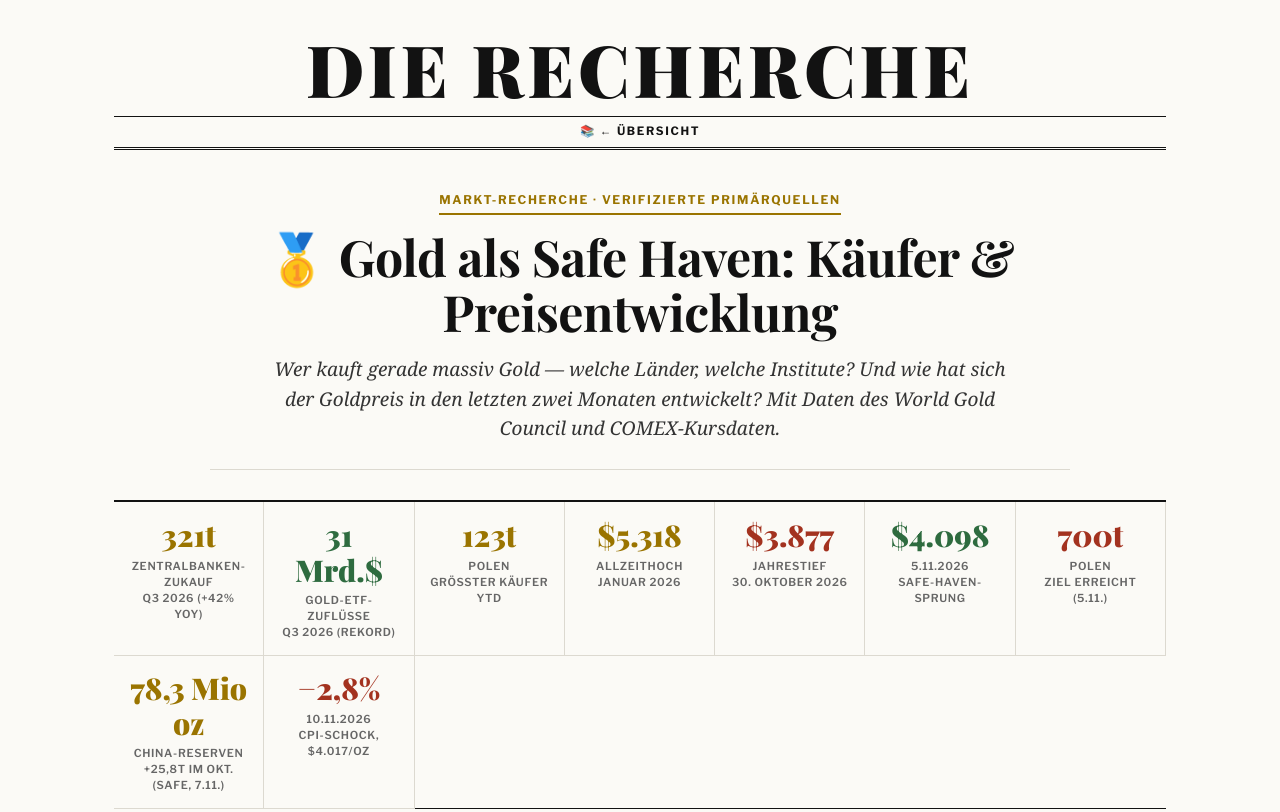
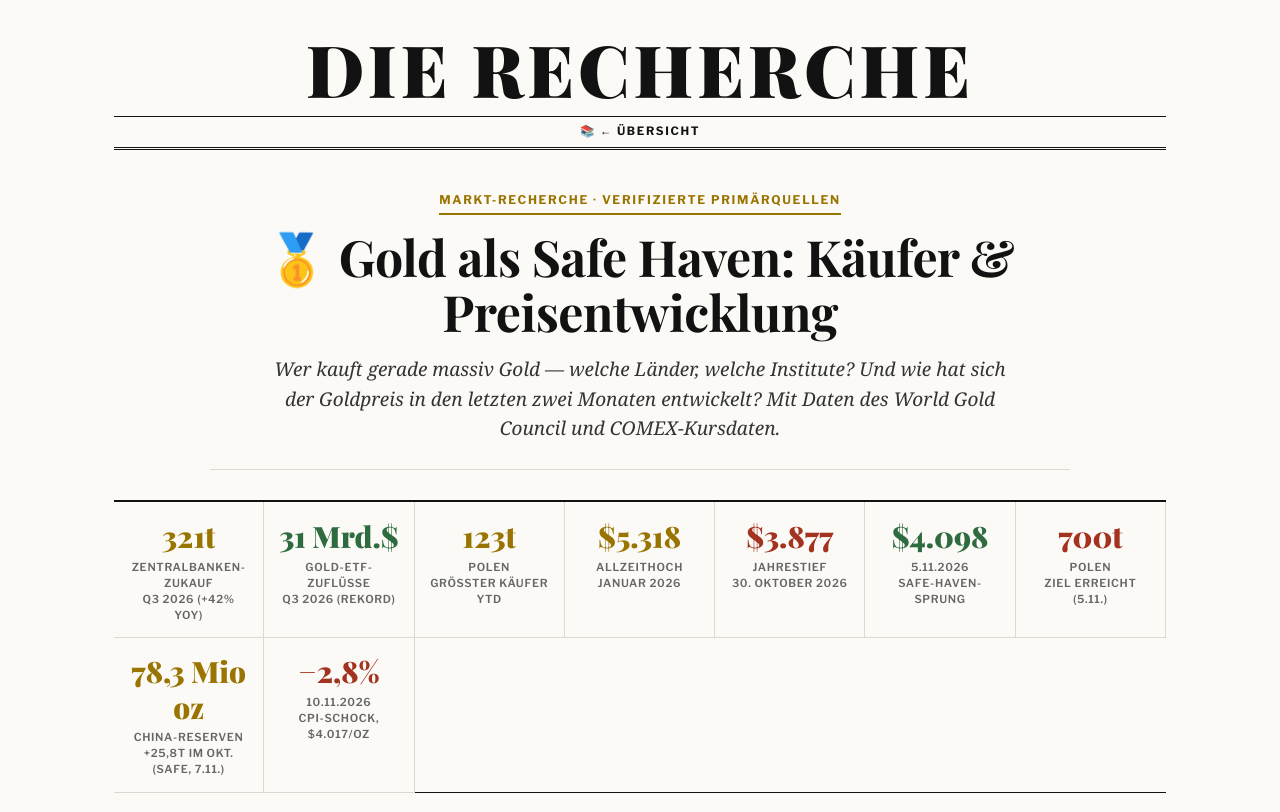
Before and after one commit to otype/research-lab, a plain HTML site: page papers/gold-safe-haven-2026/index.html in a window 1280 px wide. Shown: the top 812 px of the page. Drawn offline with nearby package versions, Linux system fonts and the light colour scheme; a web font is replaced by a local one.

Commit message:
Stats-Zahlen-Overflow-Fix
Gleicher Fix wie auf dem internen Mirror: .stat .n Schriftgröße war fest auf 30px, brach bei langen Werten aus der Box. Jetzt clamp(18px,2.3vw,30px) + overflow-wrap/word-break als Fallback.

```diff
--- a/papers/gold-safe-haven-2026/index.html
+++ b/papers/gold-safe-haven-2026/index.html
@@ -38,7 +38,7 @@ h1{font:700 clamp(30px,5vw,50px)/1.1 var(--head);margin:0 0 16px;color:var(--ink
 .stats{display:grid;grid-template-columns:repeat(auto-fit,minmax(140px,1fr));gap:0;margin:30px 0 10px;
   border-top:2px solid var(--rule);border-bottom:1px solid var(--rule)}
 .stat{padding:16px 14px 14px;text-align:center;border-right:1px solid var(--line);border-bottom:1px solid var(--line);margin-bottom:-1px}
-.stat .n{font:900 30px/1.15 var(--head);color:var(--acc)}
+.stat .n{font:900 clamp(18px,2.3vw,30px)/1.2 var(--head);color:var(--acc);overflow-wrap:break-word;word-break:break-word;hyphens:none}
 .stat .n.ok,.stat.ok .n{color:var(--ok)}
 .stat .n.warn,.stat.warn .n{color:var(--warn)}
 .stat .l{font:600 11px/1.45 var(--sans);color:var(--mut);margin-top:6px;text-transform:uppercase;letter-spacing:.06em}
```
Also changed, not shown: index.html (+1 -1 lines), papers/aktiencrash-ki-ausverkauf-2026/index.html (+1 -1 lines), papers/banken-blockchain-ki-agenten-2026/index.html (+1 -1 lines), papers/stromausfall-warnungen-2026/index.html (+1 -1 lines).
